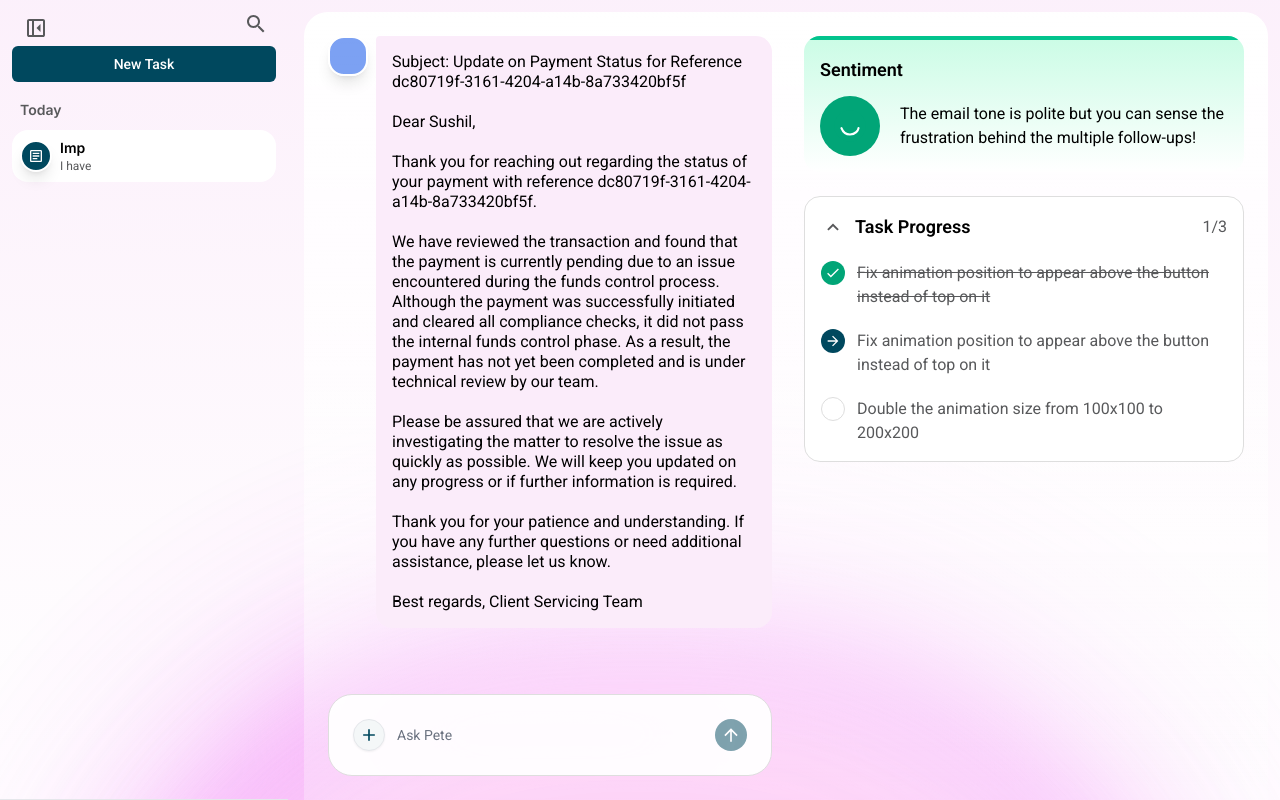
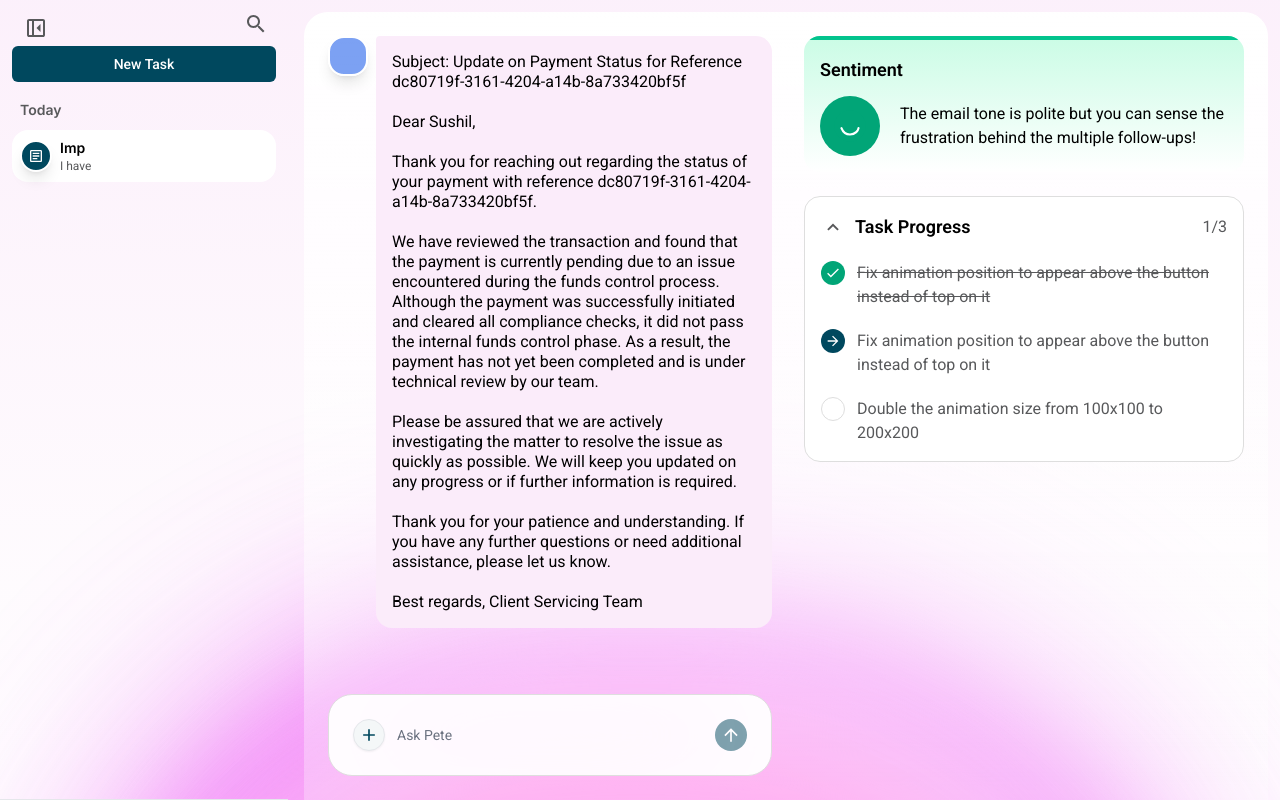
Before and after one commit to jthnroy/pixel-world, an Angular app: page / in a window 1280 px wide. Built offline with nearby package versions, Linux system fonts and the light colour scheme.

Commit message:
Remove group and path opacity from SVG background for more vibrant colors

```diff
--- a/src/app/app.html
+++ b/src/app/app.html
@@ -5,16 +5,16 @@
   <!-- Decorative Background Elements -->
   <div class="absolute inset-0 pointer-events-none flex flex-col justify-start items-start" data-loc="class _App">
      <svg data-loc="class _App" class="absolute bottom-0 left-0 w-full h-full opacity-80 animate-float" style="transform: translateY(24rem);" viewBox="0 0 1440 1024" fill="none" xmlns="http://www.w3.org/2000/svg">
-      <g opacity="0.8">
+      <g>
         <g filter="url(#filter0_f)">
-          <path opacity="0.65" d="M1440 1130.77V900.73C1440 566.61 1169.14 295.752 835.022 295.752H604.978C270.858 295.752 0 566.61 0 900.73V1130.77C0 1464.89 270.858 1735.75 604.978 1735.75H835.022C1169.14 1735.75 1440 1464.89 1440 1130.77Z" fill="#E849F2"/>
+          <path d="M1440 1130.77V900.73C1440 566.61 1169.14 295.752 835.022 295.752H604.978C270.858 295.752 0 566.61 0 900.73V1130.77C0 1464.89 270.858 1735.75 604.978 1735.75H835.022C1169.14 1735.75 1440 1464.89 1440 1130.77Z" fill="#E849F2"/>
         </g>
         <g filter="url(#filter1_f)">
-          <path opacity="0.65" d="M1425.52 1118.21V917.494C1425.52 583.374 1154.66 312.517 820.539 312.517H621.511C287.391 312.517 16.5337 583.374 16.5337 917.494V1118.21C16.5337 1452.33 287.391 1723.19 621.511 1723.19H820.539C1154.66 1723.19 1425.52 1452.33 1425.52 1118.21Z" fill="#F37EF8"/>
+          <path d="M1425.52 1118.21V917.494C1425.52 583.374 1154.66 312.517 820.539 312.517H621.511C287.391 312.517 16.5337 583.374 16.5337 917.494V1118.21C16.5337 1452.33 287.391 1723.19 621.511 1723.19H820.539C1154.66 1723.19 1425.52 1452.33 1425.52 1118.21Z" fill="#F37EF8"/>
         </g>
         <g filter="url(#filter2_f)">
           <path d="M1366.73 1031.61V1004.09C1366.73 669.969 1095.87 399.112 761.748 399.112H680.135C346.015 399.112 75.1569 669.969 75.1569 1004.09V1031.61C75.1569 1365.73 346.015 1636.59 680.135 1636.59H761.748C1095.87 1636.59 1366.73 1365.73 1366.73 1031.61Z" fill="#FBECFA"/>
-          <path opacity="0.65" d="M1333.5 1026.04V1009.68C1333.5 675.562 1062.64 404.703 728.517 404.703H713.366C379.246 404.703 108.388 675.562 108.388 1009.68V1026.04C108.388 1360.16 379.246 1631.01 713.366 1631.01H728.517C1062.64 1631.01 1333.5 1360.16 1333.5 1026.04Z" fill="#FF7EEA"/>
+          <path d="M1333.5 1026.04V1009.68C1333.5 675.562 1062.64 404.703 728.517 404.703H713.366C379.246 404.703 108.388 675.562 108.388 1009.68V1026.04C108.388 1360.16 379.246 1631.01 713.366 1631.01H728.517C1062.64 1631.01 1333.5 1360.16 1333.5 1026.04Z" fill="#FF7EEA"/>
         </g>
       </g>
       <defs>
```
